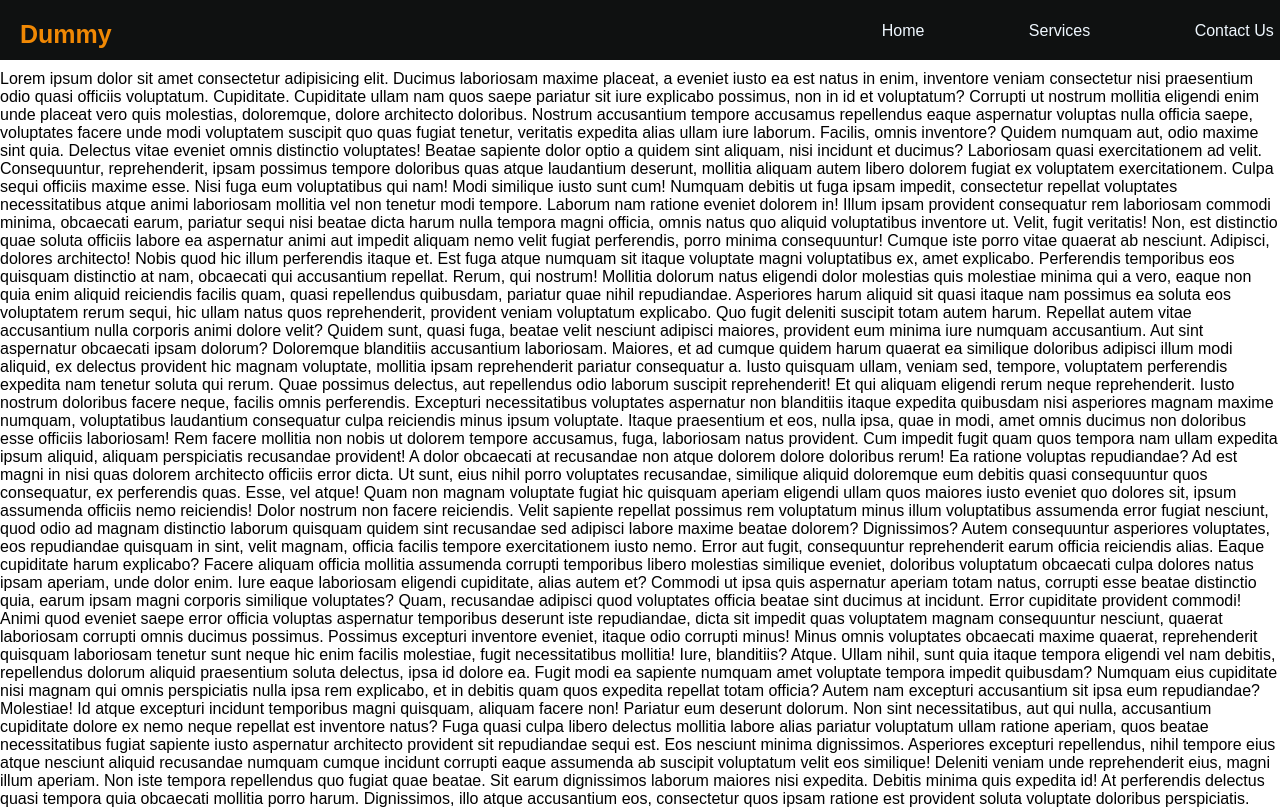
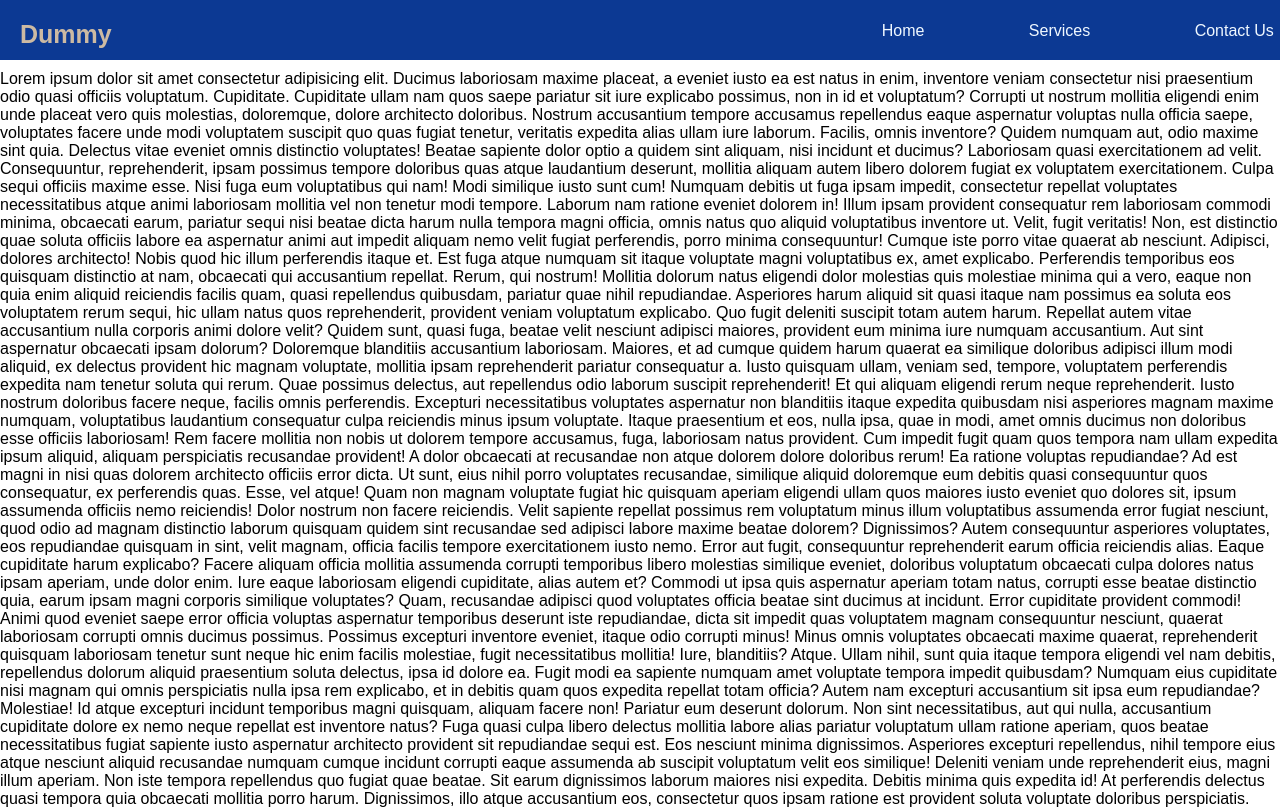
Before and after one commit to nilaachandra/Fixed-Navbar, a plain HTML site: page index.html in a window 1280 px wide. Shown: the top 807 px of the page. Drawn offline with Linux system fonts and the light colour scheme.

Commit message:
minor changes

```diff
--- a/style.css
+++ b/style.css
@@ -11,7 +11,7 @@ body {
 #navbar {
     display: flex;
     height: 60px;
-    background-color: #0f1111;
+    background-color: rgb(12, 57, 147);
     text-align: left;
     position: fixed;
 }
@@ -24,7 +24,7 @@ body {
 }
 
 button {
-    background-color: #f08804;
+    background-color: #de0000;
     height: 30px;
     width: 80px;
 }
@@ -35,7 +35,7 @@ a {
 }
 
 #logo {
-    color: #f08804;
+    color: #ccbaa3;
     font-size: 25px;
     font-weight: bold;
     padding: 20px;
```
